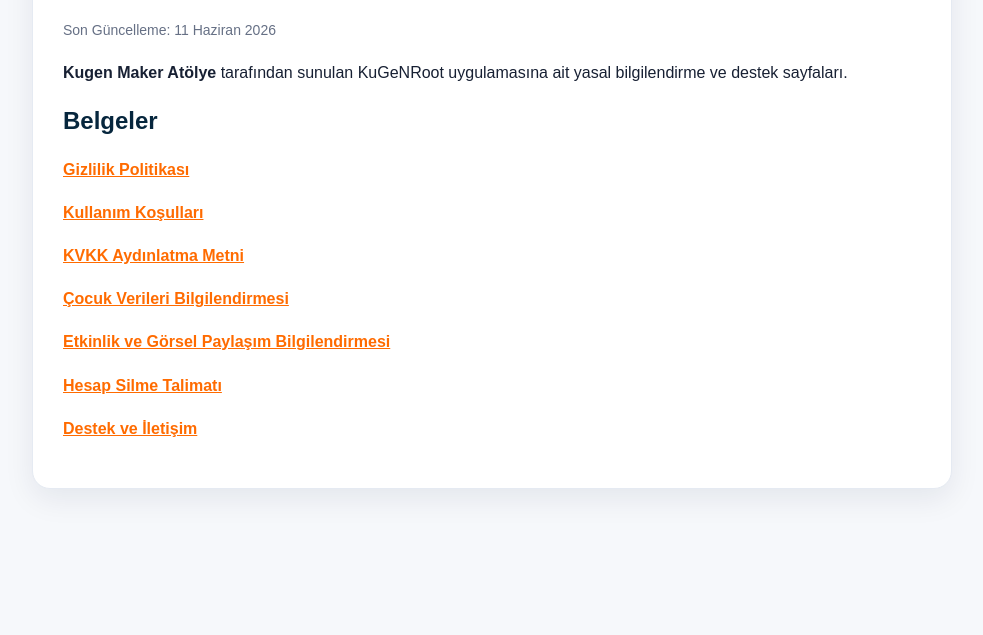
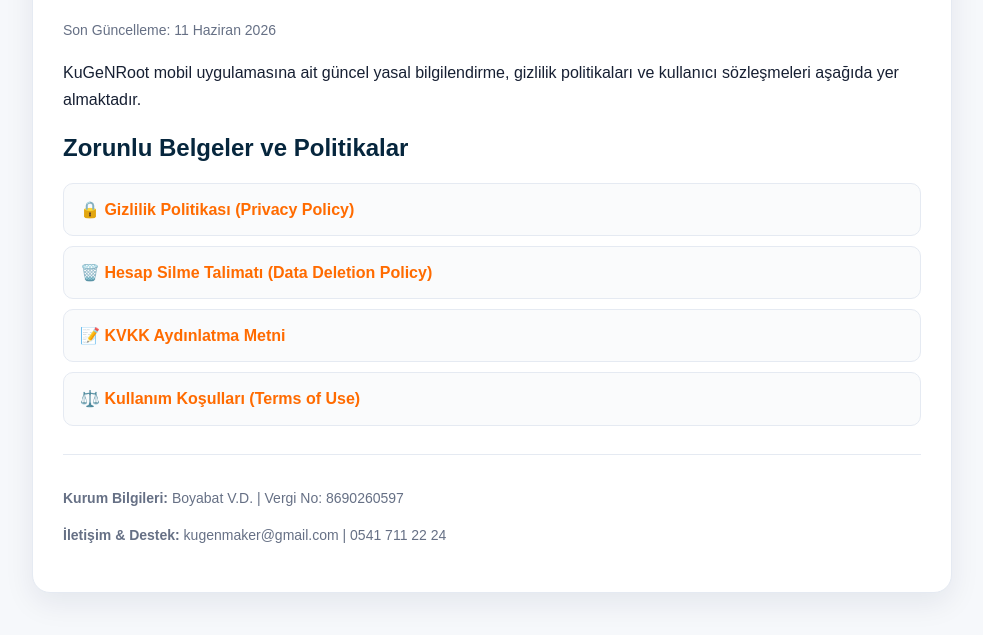
Before and after one commit to alkimcan/kugenroot-legal, a plain HTML site: page index.html in a window 1280 px wide. Shown: the part 135-770 px from the top of the page, without its empty margins (148-1131 px from the left). Drawn offline with Linux system fonts and the light colour scheme.

Commit message:
Update index.html

```diff
--- a/index.html
+++ b/index.html
@@ -31,25 +31,43 @@
       border: 1px solid var(--line);
     }
     h1, h2, h3 { color: var(--navy); line-height: 1.25; }
-    a { color: var(--orange); font-weight: 700; }
+    a { color: var(--orange); font-weight: 700; text-decoration: none; }
+    a:hover { text-decoration: underline; }
     .small { color: var(--muted); font-size: 14px; }
-    footer { margin-top: 28px; border-top: 1px solid var(--line); padding-top: 18px; }
+    .doc-link {
+      display: block;
+      padding: 12px 16px;
+      background: #fafbfc;
+      border: 1px solid var(--line);
+      border-radius: 10px;
+      margin: 10px 0;
+      font-size: 16px;
+      transition: all 0.2s ease;
+    }
+    .doc-link:hover {
+      background: #f1f4f8;
+      border-color: #cbd5e1;
+    }
+    footer { margin-top: 28px; border-top: 1px solid var(--line); padding-top: 18px; font-size: 14px; color: var(--muted); }
   </style>
 </head>
 <body>
   <div class="card">
     <h1>KuGeNRoot Yasal Belgeler</h1>
     <p class="small">Son Güncelleme: 11 Haziran 2026</p>
-    <p><strong>Kugen Maker Atölye</strong> tarafından sunulan KuGeNRoot uygulamasına ait yasal bilgilendirme ve destek sayfaları.</p>
+    <p>KuGeNRoot mobil uygulamasına ait güncel yasal bilgilendirme, gizlilik politikaları ve kullanıcı sözleşmeleri aşağıda yer almaktadır.</p>
 
-    <h2>Belgeler</h2>
-    <p><a href="privacy-policy.html">Gizlilik Politikası</a></p>
-    <p><a href="terms-of-use.html">Kullanım Koşulları</a></p>
-    <p><a href="kvkk-aydinlatma-metni.html">KVKK Aydınlatma Metni</a></p>
-    <p><a href="child-data-notice.html">Çocuk Verileri Bilgilendirmesi</a></p>
-    <p><a href="media-consent-notice.html">Etkinlik ve Görsel Paylaşım Bilgilendirmesi</a></p>
-    <p><a href="account-deletion.html">Hesap Silme Talimatı</a></p>
-    <p><a href="support.html">Destek ve İletişim</a></p>
+    <h2>Zorunlu Belgeler ve Politikalar</h2>
+
+    <a class="doc-link" href="privacy-policy.html">🔒 Gizlilik Politikası (Privacy Policy)</a>
+    <a class="doc-link" href="account-deletion.html">🗑️ Hesap Silme Talimatı (Data Deletion Policy)</a>
+    <a class="doc-link" href="kvkk-aydinlatma-metni.html">📝 KVKK Aydınlatma Metni</a>
+    <a class="doc-link" href="terms-of-use.html">⚖️ Kullanım Koşulları (Terms of Use)</a>
+
+    <footer>
+      <p><strong>Kurum Bilgileri:</strong> Boyabat V.D. | Vergi No: 8690260597</p>
+      <p><strong>İletişim & Destek:</strong> kugenmaker@gmail.com | 0541 711 22 24</p>
+    </footer>
   </div>
 </body>
 </html>
```
